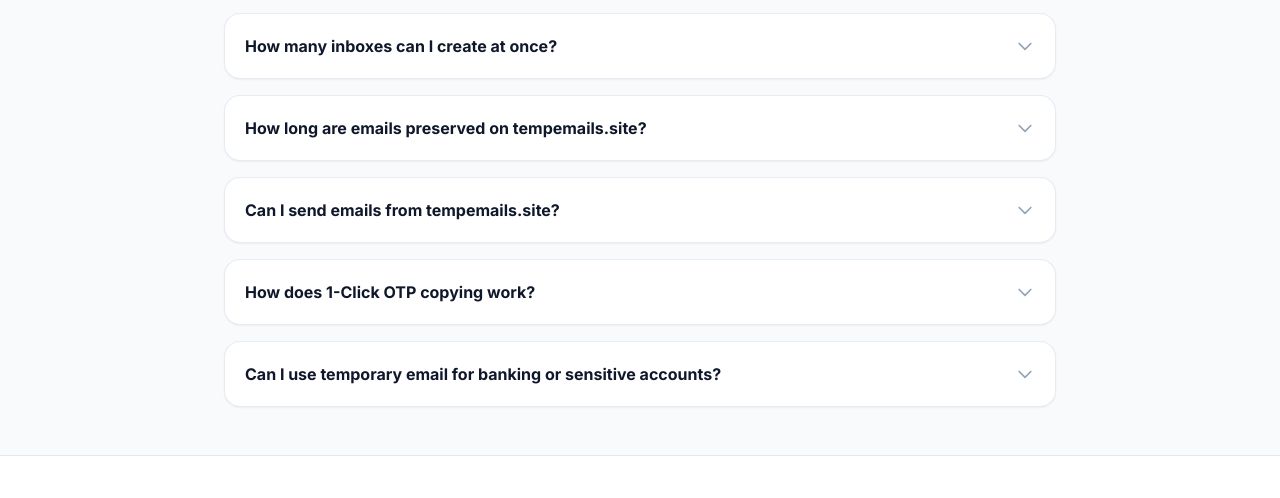
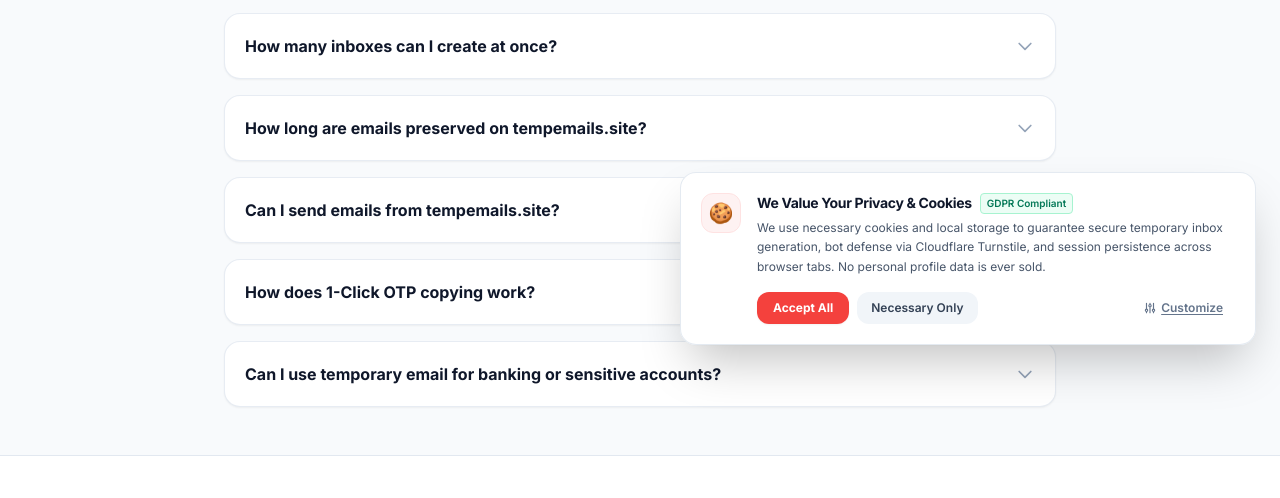
Before and after one commit to tishakib/tempemails-site, a website: page faq.html in a window 1280 px wide. Shown: the part 439-937 px from the top of the page. Drawn offline with nearby package versions, Linux system fonts and the light colour scheme; no server answers.

Commit message:
feat(privacy): add advanced cookie consent manager and fix server-side Turnstile secret fallback

```diff
--- /dev/null
+++ b/assets/js/cookie-consent.js
@@ -0,0 +1,311 @@
+/**
+ * tempemails.site - Advanced Privacy & Cookie Consent Manager
+ * Fully GDPR & ePrivacy Compliant, Zero-Dependency, Multi-Tier Storage
+ * Provides Granular Categories: Strictly Necessary, Functional, Analytics
+ */
+
+(function () {
+  'use strict';
+
+  const STORAGE_KEY = 'tre_cookie_consent_v1';
+  const COOKIE_NAME = 'tre_cookie_consent';
+
+  // Helper to read cookie
+  function getCookie(name) {
+    const matches = document.cookie.match(new RegExp('(?:^|; )' + name.replace(/([\.$?*|{}\(\)\[\]\\\/\+^])/g, '\\$1') + '=([^;]*)'));
+    return matches ? decodeURIComponent(matches[1]) : null;
+  }
+
+  // Helper to set cookie
+  function setCookie(name, value, days) {
+    const expires = new Date(Date.now() + (days || 365) * 864e5).toUTCString();
+    document.cookie = name + '=' + encodeURIComponent(value) + '; expires=' + expires + '; path=/; SameSite=Lax';
+  }
+
+  // Retrieve current stored consent
+  function getStoredConsent() {
+    try {
+      const fromLocal = localStorage.getItem(STORAGE_KEY);
+      if (fromLocal) return JSON.parse(fromLocal);
+    } catch (e) {}
+
+    try {
+      const fromCookie = getCookie(COOKIE_NAME);
+      if (fromCookie) return JSON.parse(fromCookie);
+    } catch (e) {}
+
+    return null;
+  }
+
+  // Save consent state to both LocalStorage and Cookie
+  function saveConsent(preferences) {
+    const consentRecord = {
+      version: 1,
+      timestamp: new Date().toISOString(),
+      necessary: true, // Always required for security, Turnstile & session persistence
+      functional: Boolean(preferences.functional),
+      analytics: Boolean(preferences.analytics)
+    };
+
+    try {
+      localStorage.setItem(STORAGE_KEY, JSON.stringify(consentRecord));
+    } catch (e) {}
+
+    try {
+      setCookie(COOKIE_NAME, JSON.stringify(consentRecord), 365);
+    } catch (e) {}
+
+    // Dispatch global event for analytics or third-party listeners
+    window.dispatchEvent(new CustomEvent('cookie_consent_updated', { detail: consentRecord }));
+
+    // Apply Google Consent Mode if gtag is available
+    if (typeof window.gtag === 'function') {
+      window.gtag('consent', 'update', {
+        analytics_storage: consentRecord.analytics ? 'granted' : 'denied',
+        functionality_storage: consentRecord.functional ? 'granted' : 'denied',
+        security_storage: 'granted'
+      });
+    }
+
+    return consentRecord;
+  }
+
+  // Render HTML UI components into DOM
+  function injectConsentUI() {
+    if (document.getElementById('tre-cookie-root')) return;
+
+    const root = document.createElement('div');
+    root.id = 'tre-cookie-root';
+    root.innerHTML = `
+      <!-- FLOATING COOKIE CONSENT BANNER -->
+      <div id="tre-cookie-banner" class="fixed bottom-4 left-4 right-4 md:left-auto md:right-6 md:max-w-xl z-50 bg-white/95 backdrop-blur-md border border-slate-200/90 shadow-2xl rounded-2xl p-5 text-slate-800 transition-all duration-300 transform translate-y-0 hidden">
+        <div class="flex items-start gap-4">
+          <div class="w-10 h-10 rounded-xl bg-red-50 border border-red-100 flex items-center justify-center shrink-0 text-xl shadow-xs">
+            🍪
+          </div>
+          <div class="flex-1 min-w-0">
+            <div class="flex items-center gap-2 mb-1">
+              <h3 class="text-sm font-bold text-slate-900 tracking-tight">We Value Your Privacy & Cookies</h3>
+              <span class="inline-flex items-center px-1.5 py-0.5 rounded text-[10px] font-semibold bg-emerald-50 text-emerald-700 border border-emerald-200">GDPR Compliant</span>
+            </div>
+            <p class="text-xs text-slate-600 leading-relaxed mb-3">
+              We use necessary cookies and local storage to guarantee secure temporary inbox generation, bot defense via Cloudflare Turnstile, and session persistence across browser tabs. No personal profile data is ever sold.
+            </p>
+            <div class="flex flex-wrap items-center gap-2 pt-1">
+              <button id="tre-cookie-btn-accept-all" class="px-4 py-2 bg-[#F4413D] hover:bg-red-600 active:scale-95 text-white font-bold rounded-xl text-xs shadow-sm transition-all flex items-center gap-1.5">
+                <span>Accept All</span>
+              </button>
+              <button id="tre-cookie-btn-necessary" class="px-3.5 py-2 bg-slate-100 hover:bg-slate-200 active:scale-95 text-slate-700 font-semibold rounded-xl text-xs transition-all">
+                <span>Necessary Only</span>
+              </button>
+              <button id="tre-cookie-btn-customize" class="px-3 py-2 text-slate-500 hover:text-slate-800 text-xs font-semibold underline underline-offset-2 transition-colors flex items-center gap-1 ml-auto">
+                <svg class="w-3.5 h-3.5" fill="none" stroke="currentColor" viewBox="0 0 24 24">
+                  <path stroke-linecap="round" stroke-linejoin="round" stroke-width="2" d="M12 6V4m0 2a2 2 0 100 4m0-4a2 2 0 110 4m-6 8a2 2 0 100-4m0 4a2 2 0 110-4m0 4v2m0-6V4m6 6v10m6-2a2 2 0 100-4m0 4a2 2 0 110-4m0 4v2m0-6V4" />
+                </svg>
+                <span>Customize</span>
+              </button>
+            </div>
+          </div>
+        </div>
+      </div>
+
+      <!-- DETAILED COOKIE PREFERENCES MODAL -->
+      <div id="tre-cookie-modal" class="fixed inset-0 z-50 bg-slate-900/60 backdrop-blur-sm hidden items-center justify-center p-4">
+        <div class="bg-white rounded-2xl max-w-lg w-full p-6 shadow-2xl relative max-h-[90vh] overflow-y-auto animate-fade-in border border-slate-100">
+
+          <button id="tre-cookie-modal-close" class="absolute top-4 right-4 text-slate-400 hover:text-slate-600 p-1 rounded-lg transition-colors">
+            <svg class="w-5 h-5" fill="none" stroke="currentColor" viewBox="0 0 24 24">
+              <path stroke-linecap="round" stroke-linejoin="round" stroke-width="2" d="M6 18L18 6M6 6l12 12" />
+            </svg>
+          </button>
+
+          <div class="flex items-center gap-3 mb-4">
+            <div class="w-10 h-10 rounded-xl bg-red-50 text-xl flex items-center justify-center border border-red-100">🍪</div>
+            <div>
+              <h3 class="text-base font-bold text-slate-900">Cookie & Privacy Preferences</h3>
+              <p class="text-xs text-slate-500">Manage how tempemails.site uses cookies and storage</p>
+            </div>
+          </div>
+
+          <p class="text-xs text-slate-600 leading-relaxed mb-4">
+            You can customize your cookie preferences below. Strictly necessary cookies are required to preserve temporary email addresses, protect against automated bots, and ensure security.
+          </p>
+
+          <div class="space-y-3 mb-6">
+
+            <!-- Category 1: Strictly Necessary -->
+            <div class="p-3.5 bg-slate-50 rounded-xl border border-slate-200/80">
+              <div class="flex items-center justify-between mb-1.5">
+                <span class="text-xs font-bold text-slate-900">Strictly Necessary & Security</span>
+                <span class="text-[10px] font-bold text-emerald-700 bg-emerald-100 px-2 py-0.5 rounded-full">Always Active</span>
+              </div>
+              <p class="text-[11px] text-slate-500 leading-relaxed">
+                Critical for temporary inbox generation, Cloudflare Turnstile anti-bot verification, and multi-tab session restoration (<code class="font-mono text-[10px] text-slate-700">tre_active_inbox_v1</code>). Cannot be disabled.
+              </p>
+            </div>
+
+            <!-- Category 2: Functional & Preferences -->
+            <div class="p-3.5 bg-white rounded-xl border border-slate-200 hover:border-slate-300 transition-colors">
+              <div class="flex items-center justify-between mb-1.5">
+                <label for="tre-cookie-opt-functional" class="text-xs font-bold text-slate-900 cursor-pointer">Functional & Experience</label>
+                <input type="checkbox" id="tre-cookie-opt-functional" checked class="w-4 h-4 text-[#F4413D] rounded border-slate-300 focus:ring-[#F4413D] cursor-pointer accent-[#F4413D]">
+              </div>
+              <p class="text-[11px] text-slate-500 leading-relaxed">
+                Remembers your UI settings, such as email reader view mode (HTML vs Plain Text), reader window expansion height, and email arrival audio chime.
+              </p>
+            </div>
+
+            <!-- Category 3: Analytics & Performance -->
+            <div class="p-3.5 bg-white rounded-xl border border-slate-200 hover:border-slate-300 transition-colors">
+              <div class="flex items-center justify-between mb-1.5">
+                <label for="tre-cookie-opt-analytics" class="text-xs font-bold text-slate-900 cursor-pointer">Analytics & Performance</label>
+                <input type="checkbox" id="tre-cookie-opt-analytics" class="w-4 h-4 text-[#F4413D] rounded border-slate-300 focus:ring-[#F4413D] cursor-pointer accent-[#F4413D]">
+              </div>
+              <p class="text-[11px] text-slate-500 leading-relaxed">
+                Aggregates anonymous performance telemetry to help us monitor email delivery speed, server availability, and user error rates.
+              </p>
+            </div>
+
+          </div>
+
+          <!-- Modal Actions -->
+          <div class="flex items-center justify-end gap-2 pt-2 border-t border-slate-100">
+            <button id="tre-cookie-modal-save" class="px-4 py-2 bg-slate-900 hover:bg-slate-800 text-white font-semibold rounded-xl text-xs transition-colors">
+              Save My Preferences
+            </button>
+            <button id="tre-cookie-modal-accept-all" class="px-4 py-2 bg-[#F4413D] hover:bg-red-600 text-white font-bold rounded-xl text-xs transition-colors shadow-sm">
+              Accept All
+            </button>
+          </div>
+
+        </div>
+      </div>
+
+      <!-- PERSISTENT FLOATING REOPEN BADGE (Subtle icon in corner) -->
+      <button id="tre-cookie-reopen-pill" title="Cookie Preferences" aria-label="Cookie Preferences" class="fixed bottom-4 left-4 z-40 bg-white/90 hover:bg-white text-slate-700 hover:text-[#F4413D] border border-slate-200 shadow-lg hover:shadow-xl rounded-full w-9 h-9 flex items-center justify-center text-base transition-all hover:scale-110 hidden">
+        🍪
+      </button>
+    `;
+
+    document.body.appendChild(root);
+    setupEvents();
+  }
+
+  // Setup click listeners
+  function setupEvents() {
+    const banner = document.getElementById('tre-cookie-banner');
+    const modal = document.getElementById('tre-cookie-modal');
+    const reopenPill = document.getElementById('tre-cookie-reopen-pill');
+
+    const btnAcceptAll = document.getElementById('tre-cookie-btn-accept-all');
+    const btnNecessary = document.getElementById('tre-cookie-btn-necessary');
+    const btnCustomize = document.getElementById('tre-cookie-btn-customize');
+
+    const modalClose = document.getElementById('tre-cookie-modal-close');
+    const modalSave = document.getElementById('tre-cookie-modal-save');
+    const modalAcceptAll = document.getElementById('tre-cookie-modal-accept-all');
+
+    const optFunctional = document.getElementById('tre-cookie-opt-functional');
+    const optAnalytics = document.getElementById('tre-cookie-opt-analytics');
+
+    function closeBanner() {
+      if (banner) banner.classList.add('hidden');
+      if (reopenPill) reopenPill.classList.remove('hidden');
+    }
+
+    function openModal() {
+      const consent = getStoredConsent() || { functional: true, analytics: false };
+      if (optFunctional) optFunctional.checked = consent.functional !== false;
+      if (optAnalytics) optAnalytics.checked = Boolean(consent.analytics);
+      if (modal) {
+        modal.classList.remove('hidden');
+        modal.classList.add('flex');
+      }
+    }
+
+    function closeModal() {
+      if (modal) {
+        modal.classList.add('hidden');
+        modal.classList.remove('flex');
+      }
+    }
+
+    if (btnAcceptAll) {
+      btnAcceptAll.addEventListener('click', function () {
+        saveConsent({ functional: true, analytics: true });
+        closeBanner();
+        if (window.showToast) window.showToast('All cookies accepted.', 'success');
+      });
+    }
+
+    if (btnNecessary) {
+      btnNecessary.addEventListener('click', function () {
+        saveConsent({ functional: false, analytics: false });
+        closeBanner();
+        if (window.showToast) window.showToast('Necessary cookies enabled.', 'info');
+      });
+    }
+
+    if (btnCustomize) {
+      btnCustomize.addEventListener('click', function () {
+        openModal();
+      });
+    }
+
+    if (modalClose) {
+      modalClose.addEventListener('click', closeModal);
+    }
+
+    if (modalSave) {
+      modalSave.addEventListener('click', function () {
+        saveConsent({
+          functional: optFunctional ? optFunctional.checked : true,
+          analytics: optAnalytics ? optAnalytics.checked : false
+        });
+        closeModal();
+        closeBanner();
+        if (window.showToast) window.showToast('Cookie preferences saved.', 'success');
+      });
+    }
+
+    if (modalAcceptAll) {
+      modalAcceptAll.addEventListener('click', function () {
+        saveConsent({ functional: true, analytics: true });
+        closeModal();
+        closeBanner();
+        if (window.showToast) window.showToast('All cookies accepted.', 'success');
+      });
+    }
+
+    if (reopenPill) {
+      reopenPill.addEventListener('click', openModal);
+    }
+
+    // Expose global modal opener for footer links or buttons
+    window.openCookieSettingsModal = openModal;
+  }
+
+  // Initialize consent check
+  function init() {
+    injectConsentUI();
+    const stored = getStoredConsent();
+    const banner = document.getElementById('tre-cookie-banner');
+    const reopenPill = document.getElementById('tre-cookie-reopen-pill');
+
+    if (!stored) {
+      // First-time visitor: reveal banner with subtle delay for smooth animation
+      setTimeout(() => {
+        if (banner) banner.classList.remove('hidden');
+      }, 400);
+    } else {
+      // Returning visitor who has already consented: keep banner closed, show subtle floating pill
+      if (reopenPill) reopenPill.classList.remove('hidden');
+    }
+  }
+
+  if (document.readyState === 'loading') {
+    document.addEventListener('DOMContentLoaded', init);
+  } else {
+    init();
+  }
+})();
```
Also changed, not shown: about.html (+3 -0 lines), admin-shakib.html (+2 -2 lines), blog-article.html (+3 -0 lines), blog.html (+3 -0 lines), contact.html (+3 -0 lines), faq.html (+3 -0 lines), index.html (+3 -0 lines), index.js (+9 -2 lines), privacy.html (+3 -0 lines), terms.html (+3 -0 lines).
